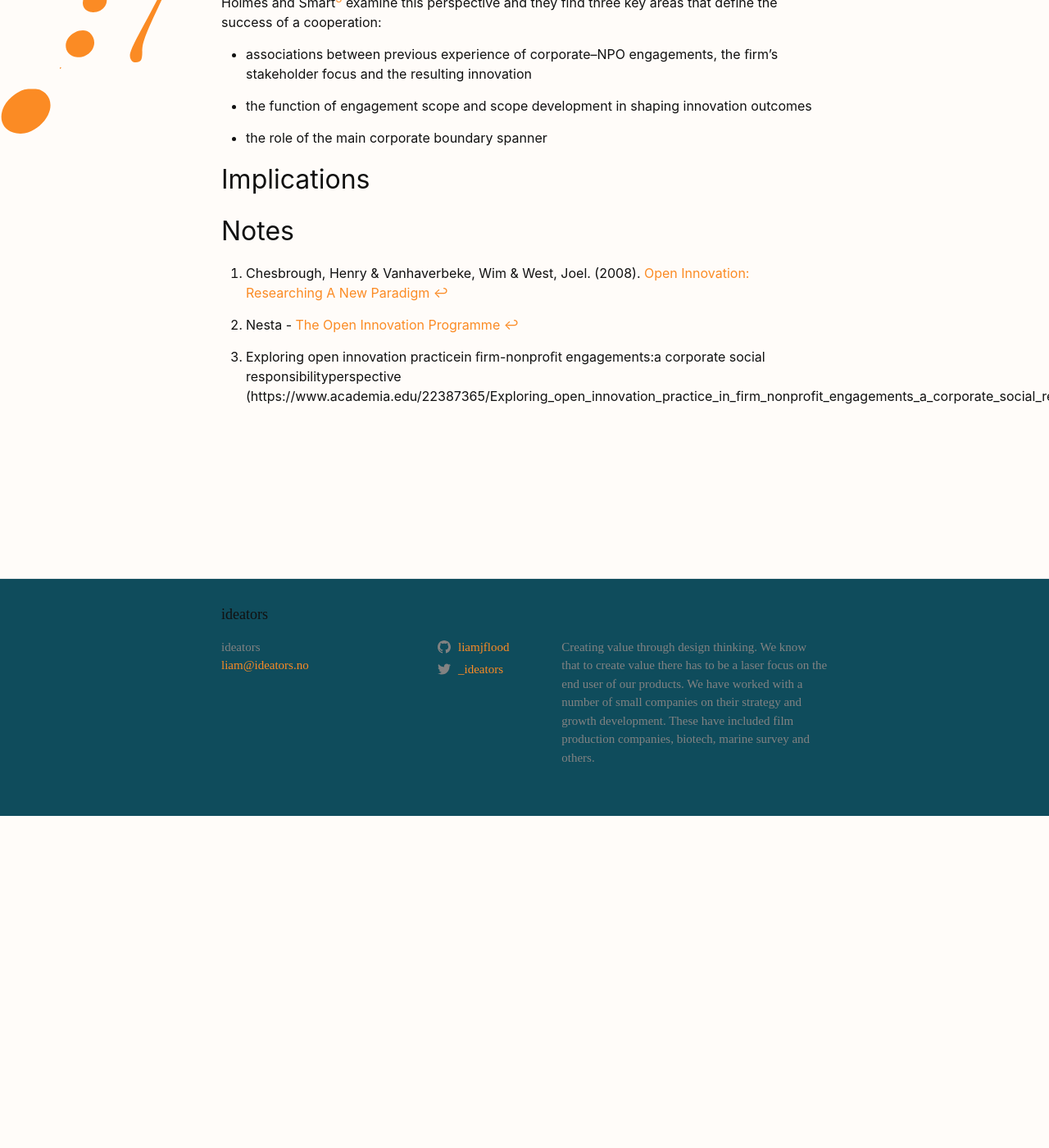
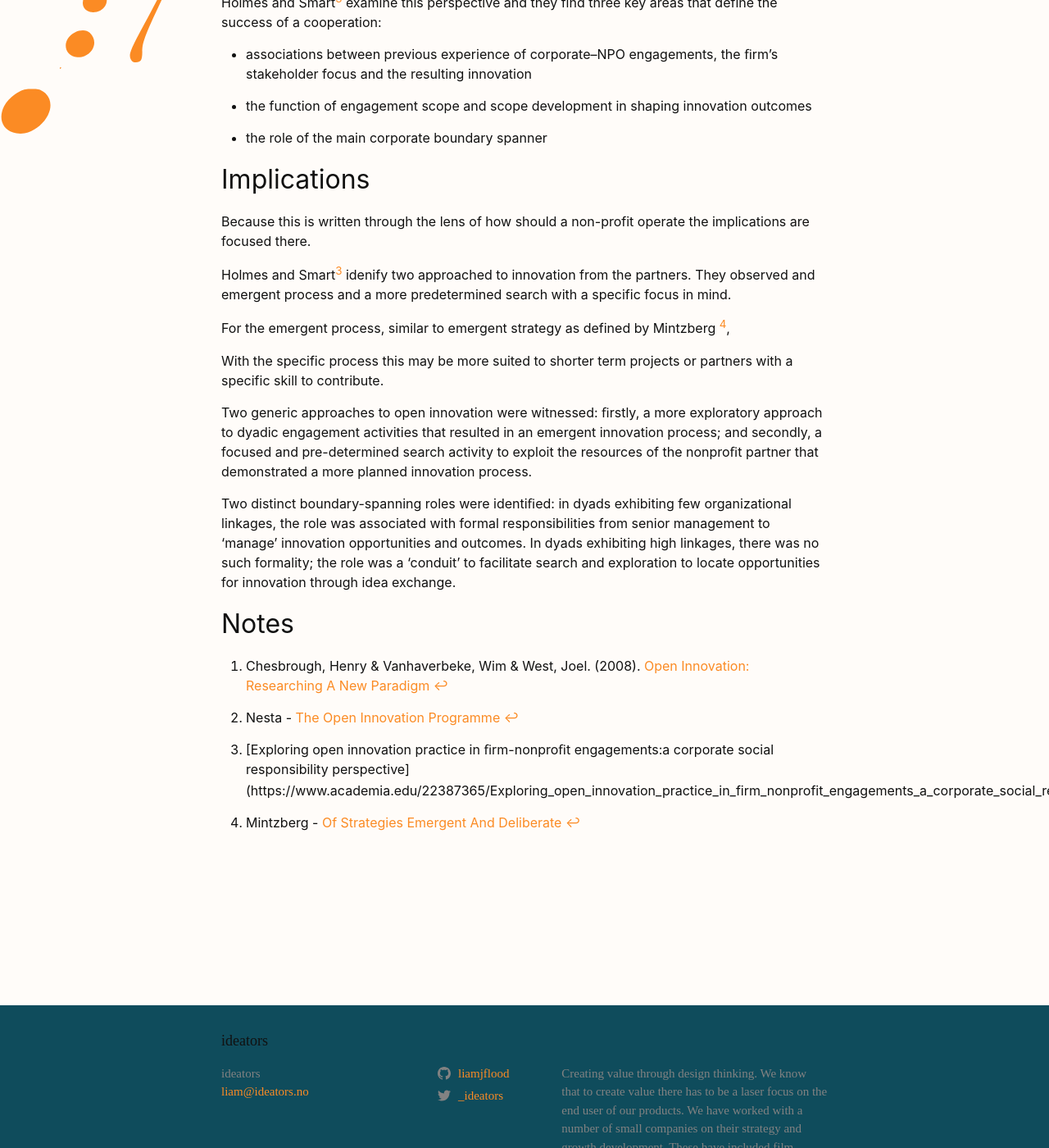
Before and after one commit to madfolio/old_website2, a Jekyll site: the page built from _posts/2020-11-17-Non-Profit-Ecosystems.markdown, in a window 1280 px wide and 1400 px high, scrolled down 1155 px. Shown: the whole window at 82% size. Built offline with Jekyll 4.4.1, drawn with Linux system fonts in a browser that asks for light colours; some web fonts are replaced; before the commit the page ends 2150 px from its top, so only the background shows below that.

Commit message:
Update 2020-11-17-Non-Profit-Ecosystems.markdown

```diff
--- a/_posts/2020-11-17-Non-Profit-Ecosystems.markdown
+++ b/_posts/2020-11-17-Non-Profit-Ecosystems.markdown
@@ -50,9 +50,26 @@ Holmes and Smart[^f3] examine this perspective and they find three key areas tha
 
 * the role of the main corporate boundary spanner
 
+
+
 ## Implications
+
+Because this is written through the lens of how should a non-profit operate the implications are focused there.
+
+Holmes and Smart[^f3] idenify two approached to innovation from the partners. They observed and emergent process and a more predetermined search with a specific focus in mind.
+
+For the emergent process, similar to emergent strategy as defined by Mintzberg [^f4],
+
+With the specific process this may be more suited to shorter term projects or partners with a specific skill to contribute.
+
+
+Two generic approaches to open innovation were witnessed: ﬁrstly, a more exploratory approach to dyadic engagement activities that resulted in an emergent innovation process; and secondly, a focused and pre-determined search activity to exploit the resources of the nonproﬁt partner that demonstrated a more planned innovation process.
+
+Two distinct boundary-spanning roles were identiﬁed: in dyads exhibiting few organizational linkages, the role was associated with formal responsibilities from senior management to ‘manage’ innovation opportunities and outcomes. In dyads exhibiting high linkages, there was no such formality; the role was a ‘conduit’ to facilitate search and exploration to locate opportunities for innovation through idea exchange.
+
 
 ## Notes
 [^f1]: Chesbrough, Henry & Vanhaverbeke, Wim & West, Joel. (2008). [Open Innovation: Researching A New Paradigm](https://www.researchgate.net/publication/232957368_Open_Innovation_Researching_A_New_Paradigm)
 [^f2]: Nesta - [The Open Innovation Programme](https://www.nesta.org.uk/report/the-open-innovation-programme-blog-series/)
-[^f3]:  Exploring open innovation practicein ﬁrm-nonproﬁt engagements:a corporate social responsibilityperspective (https://www.academia.edu/22387365/Exploring_open_innovation_practice_in_firm_nonprofit_engagements_a_corporate_social_responsibility_perspective)
+[^f3]: [Exploring open innovation practice in ﬁrm-nonproﬁt engagements:a corporate social responsibility perspective] (https://www.academia.edu/22387365/Exploring_open_innovation_practice_in_firm_nonprofit_engagements_a_corporate_social_responsibility_perspective)
+[^f4]: Mintzberg - [Of Strategies Emergent And Deliberate](http://strategy.sjsu.edu/www.stable/B290/reading/Mintzberg,%20H,%201985,%20Strategic%20Management%20Journal.%206%20pp%20257-272.pdf)
```
